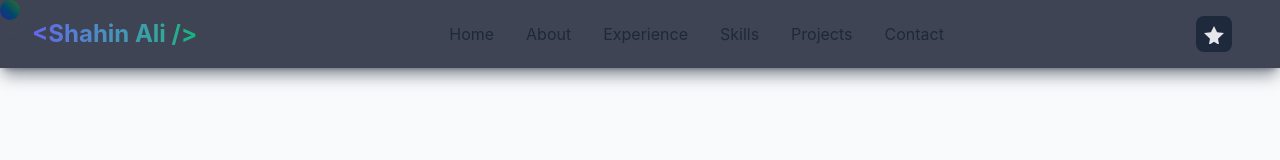
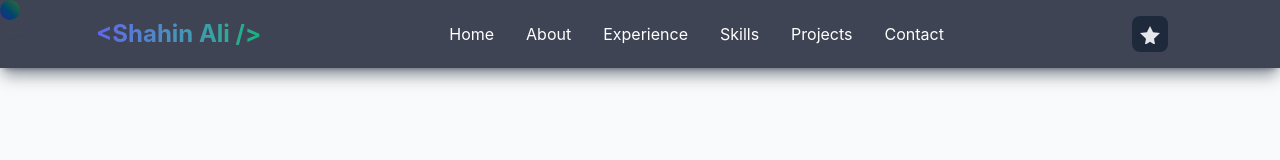
Before and after one commit to shahinali-dev/shahin-ali, a website with bundled scripts: page index.html in a window 1280 px wide. Built offline with nearby package versions, Linux system fonts and the light colour scheme; files whose address does not match are found by name.

Commit message:
feat: Update Navbar style

```diff
--- a/css/input.css
+++ b/css/input.css
@@ -189,6 +189,13 @@
   body {
     font-family: var(--font-sans);
     transition: all 0.3s ease;
+  }
+}
+
+@layer utilities {
+  .container {
+    max-width: 1152px;
+    margin: 0 auto;
   }
 }
 
--- a/index.html
+++ b/index.html
@@ -15,7 +15,7 @@
         role="navigation"
         aria-label="Main Navigation"
       >
-        <div class="max-w-7xl mx-auto px-4 sm:px-6 lg:px-8">
+        <div class="container px-4 sm:px-6 lg:px-8">
           <div class="flex justify-between items-center py-4">
             <!-- Brand/Logo -->
             <h1 class="text-2xl font-bold">
@@ -28,7 +28,9 @@
             </h1>
 
             <!-- Desktop Menu -->
-            <ul class="hidden md:flex space-x-8">
+            <ul
+              class="hidden md:flex space-x-8 text-gray-900 dark:text-white transition-all duration-300"
+            >
               <li><a href="#home" class="nav-link">Home</a></li>
               <li><a href="#about" class="nav-link">About</a></li>
               <li><a href="#experience" class="nav-link">Experience</a></li>
@@ -99,7 +101,7 @@
         <!-- Mobile Menu -->
         <div
           id="mobile-menu"
-          class="hidden md:hidden bg-white/95 dark:bg-dark-900/95 glass-effect border-t dark:border-dark-800"
+          class="hidden md:hidden bg-white/95 dark:bg-dark-900/95 glass-effect border-t dark:border-dark-800 text-gray-900 dark:text-white transition-all duration-300"
         >
           <ul class="px-2 pt-2 pb-3 space-y-1">
             <li><a href="#home" class="mobile-nav-link">Home</a></li>
```
Also changed, not shown: css/output.css.
